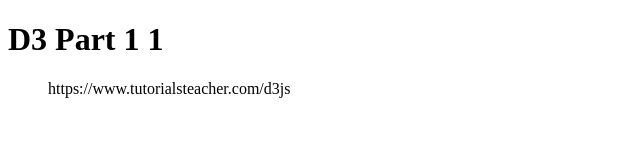
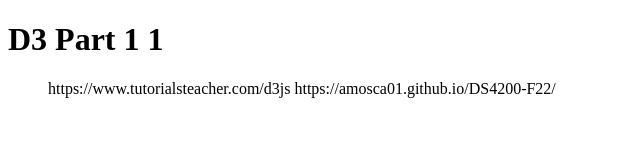
Before and after one commit to DS4200-Sec2-F22/ic-07-shepner23, a plain HTML site: page index.html in a window 1280 px wide. Shown: the whole page, without its empty margins (0-640 px from the left). Drawn offline with Linux system fonts and the light colour scheme.

Commit message:
Update index.html

```diff
--- a/index.html
+++ b/index.html
@@ -14,6 +14,7 @@
 
     <ul>
             https://www.tutorialsteacher.com/d3js
+            https://amosca01.github.io/DS4200-F22/
         </ul>
 
 </body>
```
